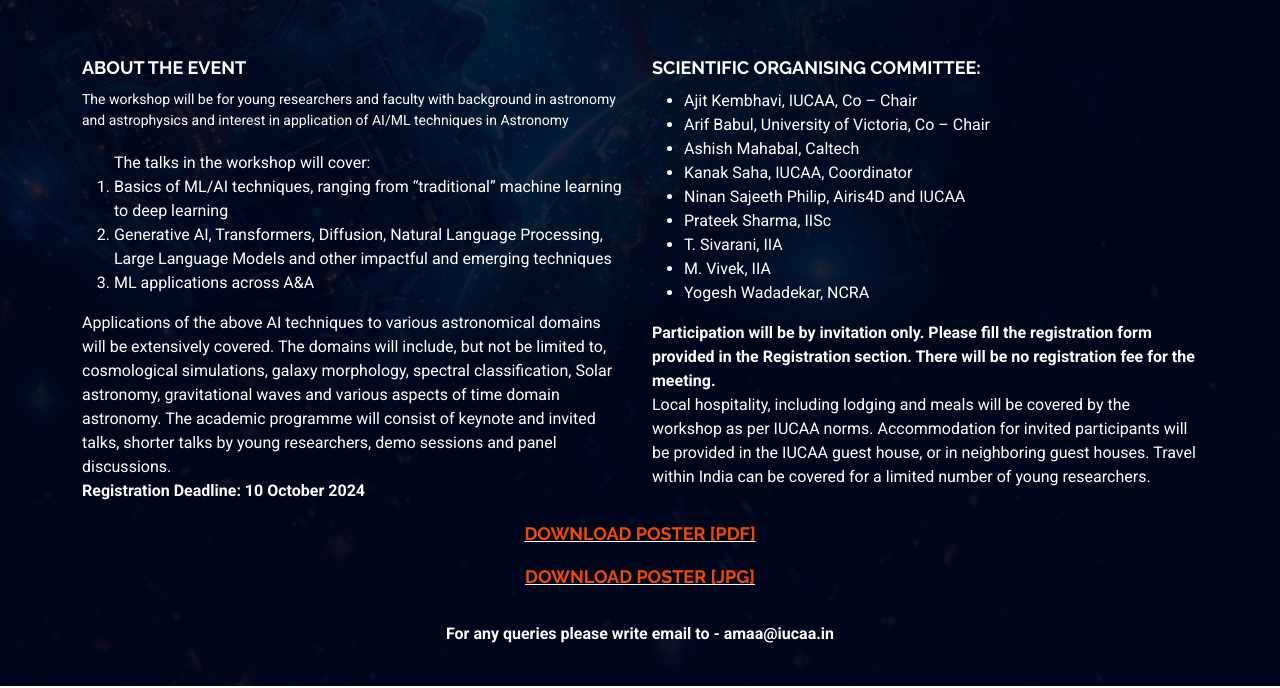
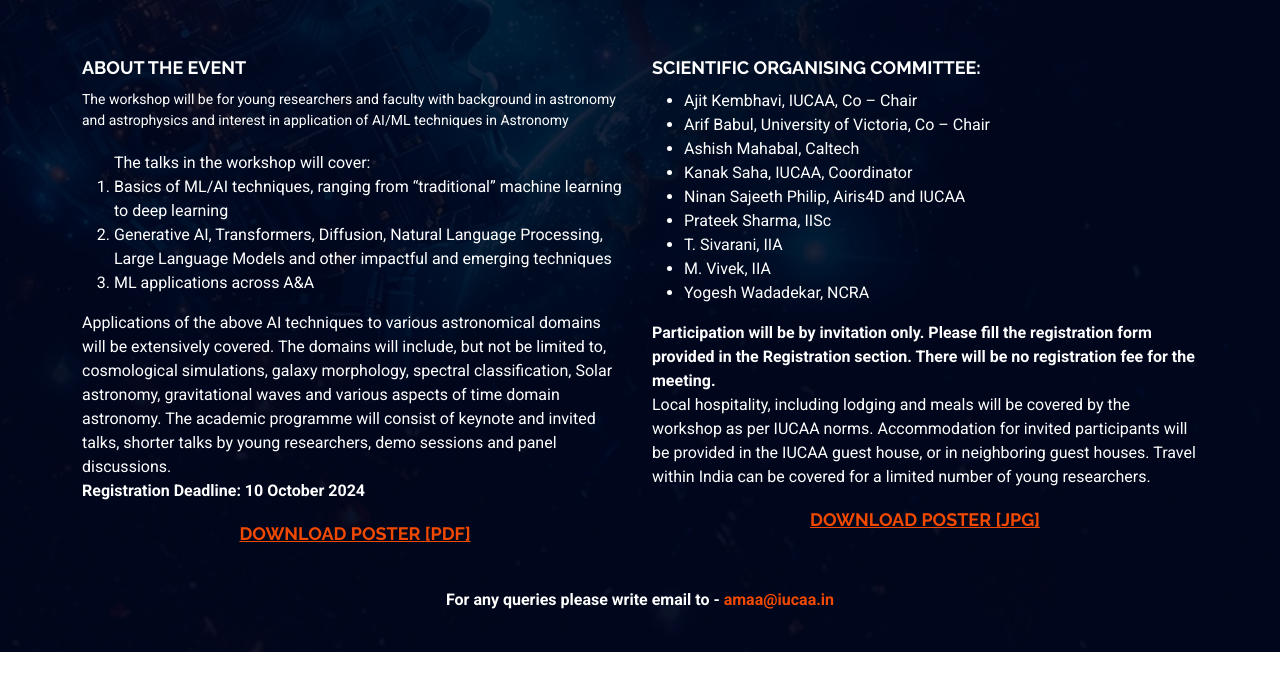
Before and after one commit to pathakatharva/AMAA, a plain HTML site: page index.html in a window 1280 px wide. Shown: the part 264-952 px from the top of the page. Drawn offline with Linux system fonts and the light colour scheme.

Commit message:
Update10

```diff
--- a/index.html
+++ b/index.html
@@ -121,7 +121,9 @@
 <br><b>Registration Deadline: 10 October 2024</b><br>
 
               </p>
-
+              <div>
+                <h3 style="text-align: center;"><a href="IUCAA-AI-ML-WS.pdf" target="_blank" style="text-decoration: underline;">Download Poster [PDF]</a></h3>
+              </div>
             </div>
             <!-- <div class="col-lg-3">
               <h3>Where</h3>
@@ -149,12 +151,16 @@
 Travel within India can be covered for a limited number of young researchers.
 <br>
               </p>
-            </div>
-          </div>
+              <div>
+                <h3 style="text-align: center;"><a href="IUCAA-AI-ML-WS.jpg" target="_blank" style="text-decoration: underline;">Download Poster [JPG]</a></h3>
+              </div>
+            </div>
+          </div>
+
 
           <center>
-            <h3><u><a href="IUCAA-AI-ML-WS.pdf">Download Poster [PDF]</a><br><br><a href="IUCAA-AI-ML-WS.jpg">Download Poster [JPG]</a></u></a></h3><br>
-            <b>For any queries please write email to - amaa@iucaa.in</b>
+            <h3><u></u></a></h3><br>
+            <b>For any queries please write email to - <a href="mailto:amaa@iucaa.in" target="_blank">amaa@iucaa.in</a></b>
             </center>
         </div>
       </div>
@@ -892,7 +898,7 @@
 You can also book Ola/Uber Rides from respective counters at Lohegaon Airport.<br>
 <b>The international airport closest to Pune is at Mumbai.</b> Those coming from abroad can also enter the country through Delhi or Bengaluru airports.
 A number of flights from these airports to Pune are available all through the day and night.<br><u>If you are arriving in Mumbai, you may opt for one of the following:</u>
-<ul align="left">
+<ul align="left" style="text-align: left;">
 <li>By taxi - On the average the taxi-ride takes ~3.5 hrs, the distance is ~170 km and the cost is around INR 3,000/-. A taxi may be shared with another traveler headed for the same destination for the same total cost.</li>
 <li>By train - You can take a train from Chhatrapati Shivaji Terminus to Pune Railway Station.</li>
 <li>By bus - You can take a bus from Dadar bus stand, from where air-conditioned buses leave frequently for Pune. Traveling by bus will cost around INR 750.</li>
```
Also changed, not shown: Registration.html (+1 -1 lines).
